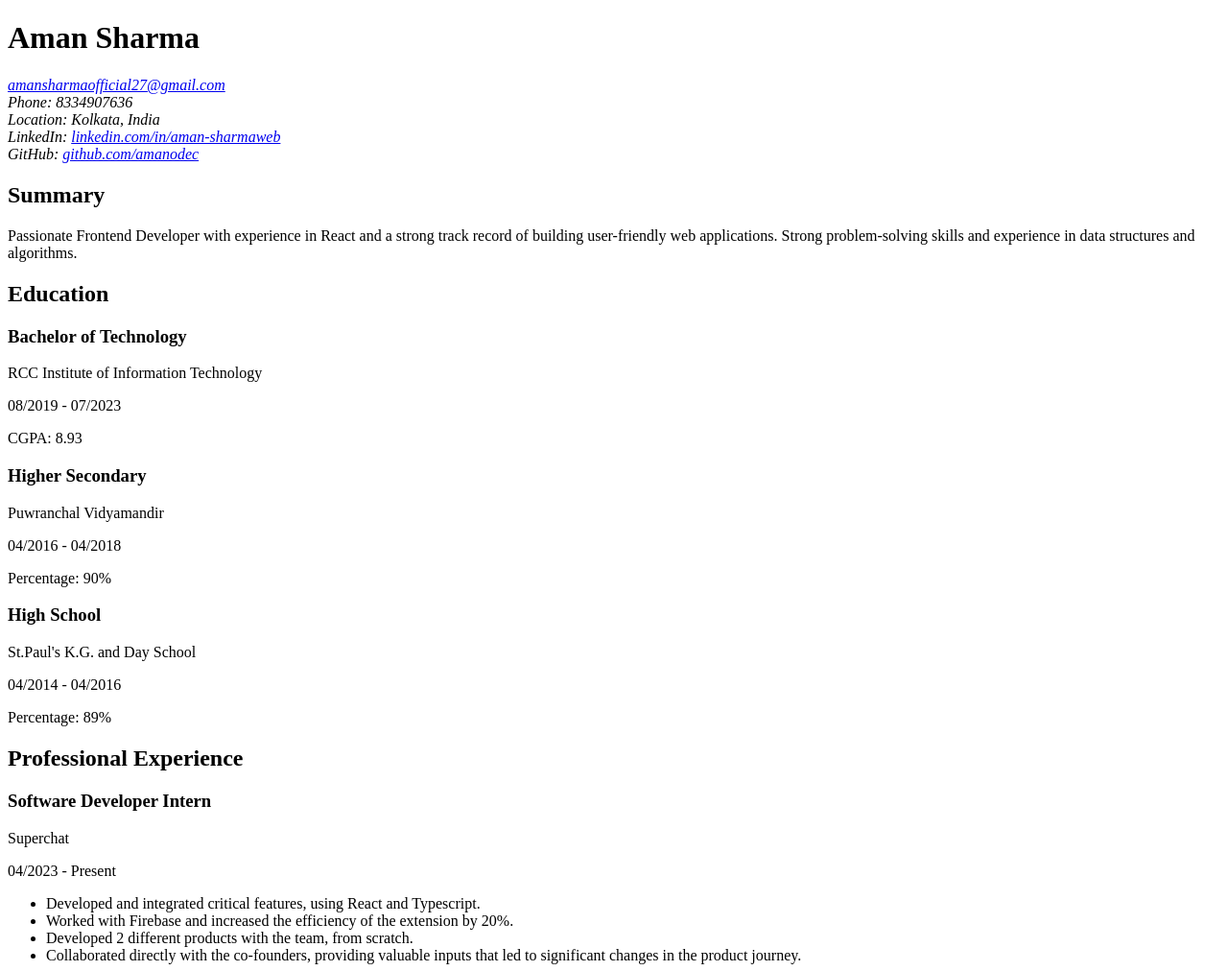
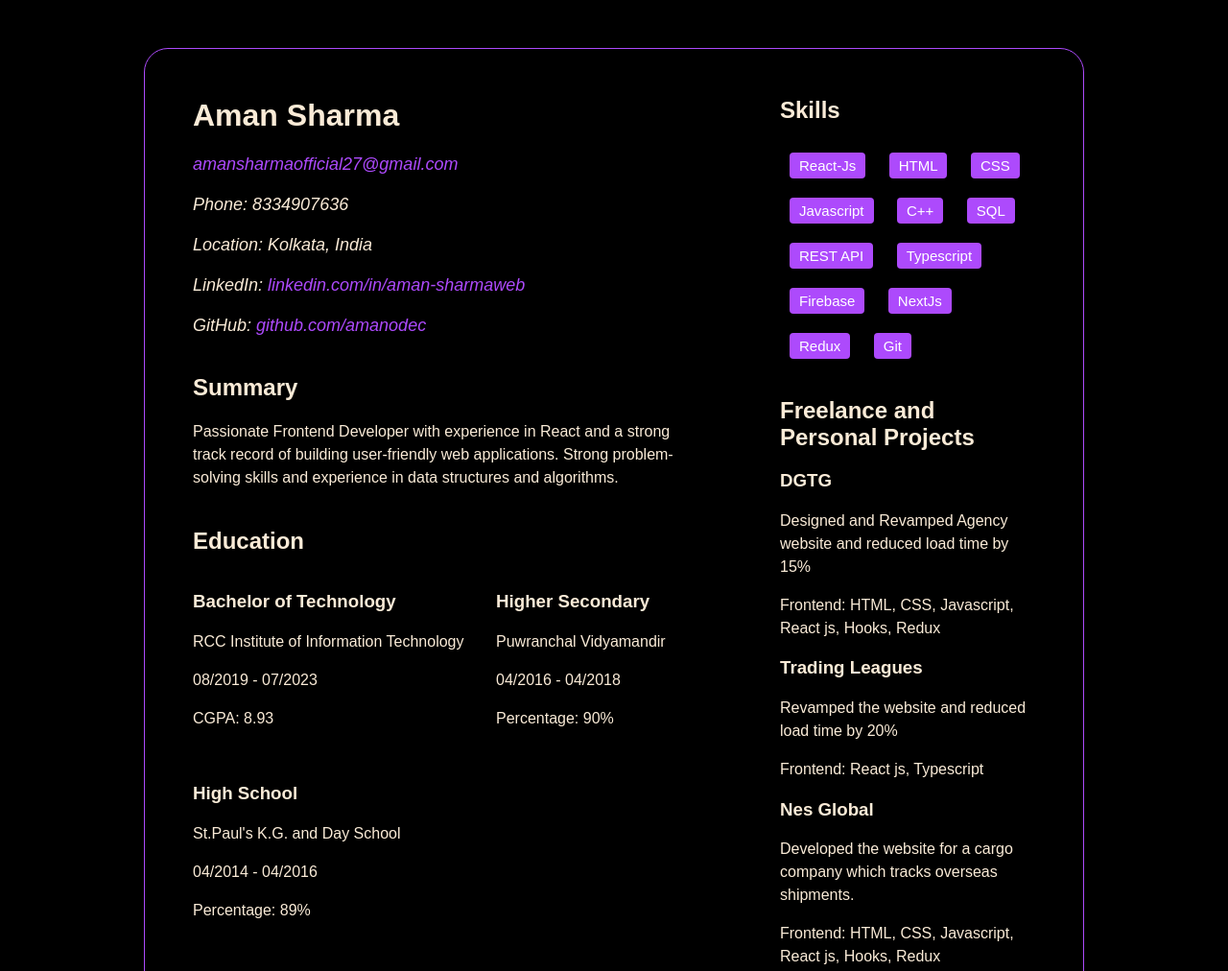
Before and after one commit to amanodec/resume, a plain HTML site: page index.html in a window 1280 px wide. Shown: the top 1012 px of the page at 96% size. Drawn offline with Linux system fonts and the light colour scheme.

Commit message:
added css styling initial

```diff
--- a/index.html
+++ b/index.html
@@ -1,52 +1,62 @@
 <!DOCTYPE html>
 <html lang="en">
   <head>
-    <meta charset="UTF-8">
-    <meta name="viewport" content="width=device-width, initial-scale=1.0">
+    <meta charset="UTF-8" />
+    <meta name="viewport" content="width=device-width, initial-scale=1.0" />
     <title>Aman Sharma - Resume</title>
-    <style>
-    </style>
+    <link rel="stylesheet" href="styles.css" />
   </head>
   <body>
+    <div>
     <header>
-        <h1>Aman Sharma</h1>
+      <h1 class="bold">Aman Sharma</h1>
     </header>
-
     <section class="contact">
       <address>
-            <a href="mailto:amansharmaofficial27@gmail.com">amansharmaofficial27@gmail.com</a><br>
-            Phone: 8334907636<br>
-            Location: Kolkata, India<br>
-            LinkedIn: <a href="https://linkedin.com/in/aman-sharmaweb">linkedin.com/in/aman-sharmaweb</a><br>
+        <a href="mailto:amansharmaofficial27@gmail.com"
+          >amansharmaofficial27@gmail.com</a
+        ><br /> <br>
+        Phone: 8334907636<br /> <br>
+        Location: Kolkata, India<br /> <br>
+        LinkedIn:
+        <a href="https://linkedin.com/in/aman-sharmaweb"
+          >linkedin.com/in/aman-sharmaweb</a
+        ><br /> <br>
         GitHub: <a href="https://github.com/amanodec">github.com/amanodec</a>
       </address>
     </section>
 
     <section class="summary">
-        <h2>Summary</h2>
-        <p>Passionate Frontend Developer with experience in React and a strong track record of building user-friendly web applications. Strong problem-solving skills and experience in data structures and algorithms.</p>
+      <h2 class="bold">Summary</h2>
+      <p>
+        Passionate Frontend Developer with experience in React and a strong
+        track record of building user-friendly web applications. Strong
+        problem-solving skills and experience in data structures and algorithms.
+      </p>
     </section>
 
     <section class="education">
-        <h2>Education</h2>
+      <h2 class="bold">Education</h2>
+      <div class="grid">
       <article>
-            <h3>Bachelor of Technology</h3>
+        <h3 class="bold">Bachelor of Technology</h3>
         <p>RCC Institute of Information Technology</p>
         <p>08/2019 - 07/2023</p>
         <p>CGPA: 8.93</p>
       </article>
       <article>
-            <h3>Higher Secondary</h3>
+        <h3 class="bold">Higher Secondary</h3>
         <p>Puwranchal Vidyamandir</p>
         <p>04/2016 - 04/2018</p>
         <p>Percentage: 90%</p>
       </article>
       <article>
-            <h3>High School</h3>
+        <h3 class="bold">High School</h3>
         <p>St.Paul's K.G. and Day School</p>
         <p>04/2014 - 04/2016</p>
         <p>Percentage: 89%</p>
       </article>
+    </div>
     </section>
 
     <section class="experience">
@@ -56,10 +66,19 @@
         <p>Superchat</p>
         <p>04/2023 - Present</p>
         <ul>
-                <li>Developed and integrated critical features, using React and Typescript.</li>
-                <li>Worked with Firebase and increased the efficiency of the extension by 20%.</li>
+          <li>
+            Developed and integrated critical features, using React and
+            Typescript.
+          </li>
+          <li>
+            Worked with Firebase and increased the efficiency of the extension
+            by 20%.
+          </li>
           <li>Developed 2 different products with the team, from scratch.</li>
-                <li>Collaborated directly with the co-founders, providing valuable inputs that led to significant changes in the product journey.</li>
+          <li>
+            Collaborated directly with the co-founders, providing valuable
+            inputs that led to significant changes in the product journey.
+          </li>
         </ul>
       </article>
       <article>
@@ -68,12 +87,19 @@
         <p>01/2022 - 06/2022, Kolkata</p>
         <ul>
           <li>Developed user-friendly interfaces using React and CSS.</li>
-                <li>Collaborated with a team of developers and designers to deliver projects ahead of schedule.</li>
-                <li>Troubleshooted and resolved issues related to browser compatibility and responsiveness.</li>
+          <li>
+            Collaborated with a team of developers and designers to deliver
+            projects ahead of schedule.
+          </li>
+          <li>
+            Troubleshooted and resolved issues related to browser compatibility
+            and responsiveness.
+          </li>
         </ul>
       </article>
     </section>
-
+  </div>
+  <div>
     <section class="skills">
       <h2>Skills</h2>
       <ul>
@@ -95,18 +121,21 @@
     <section class="projects">
       <h2>Freelance and Personal Projects</h2>
       <article>
-            <h3>DGTG</h3>
+        <a href="https://www.dgtg.in" target="_blank"><h3>DGTG</h3></a>
         <p>Designed and Revamped Agency website and reduced load time by 15%</p>
         <p>Frontend: HTML, CSS, Javascript, React js, Hooks, Redux</p>
       </article>
       <article>
-            <h3>Trading Leagues</h3>
+        <a href="https://tradingleagues.app/"><h3>Trading Leagues</h3></a>
         <p>Revamped the website and reduced load time by 20%</p>
         <p>Frontend: React js, Typescript</p>
       </article>
       <article>
-            <h3>Nes Global</h3>
-            <p>Developed the website for a cargo company which tracks overseas shipments.</p>
+        <a href="https://www.nesglobal.in/"><h3>Nes Global</h3></a>
+        <p>
+          Developed the website for a cargo company which tracks overseas
+          shipments.
+        </p>
         <p>Frontend: HTML, CSS, Javascript, React js, Hooks, Redux</p>
       </article>
     </section>
@@ -115,7 +144,10 @@
       <h2>Achievements</h2>
       <ul>
         <li>ACM ICPC Regionalist 2020</li>
-            <li>1096 rank in Google Kickstart Round-E and under 500 rank in HackWithInfy 2022</li>
+        <li>
+          1096 rank in Google Kickstart Round-E and under 500 rank in
+          HackWithInfy 2022
+        </li>
         <li>Solved 400+ problems on Leetcode</li>
         <li>Codechef 3* (Highest Rating 1669)</li>
       </ul>
@@ -129,5 +161,6 @@
         <li>Bengali - Limited Working Proficiency</li>
       </ul>
     </section>
+  </div>
   </body>
 </html>
--- /dev/null
+++ b/styles.css
@@ -0,0 +1,126 @@
+body {
+  font-family: "Arial", sans-serif;
+  background-color: black;
+  color: antiquewhite;
+  margin: 0;
+  padding: 30px 50px 30px 50px;
+  display: flex;
+  justify-content: space-evenly;
+  border: 1px solid #ad4afc;
+  margin: 50px 150px 50px 150px;
+  border-radius: 25px;;
+}
+
+a {
+  text-decoration: none;
+  color: antiquewhite;
+}
+a:after {
+  text-decoration: none;
+}
+
+p {
+    font-size: 16px;
+    line-height: 1.5;
+}
+
+section {
+  margin: 40px 0 30px 0;
+}
+
+li {
+  margin-bottom: 5px;
+  font-size: 15px;
+}
+.container {
+  max-width: 800px;
+  margin: 0 auto;
+  padding: 20px;
+  box-shadow: 0 0 10px rgba(0, 0, 0, 0.1);
+}
+
+.bold {
+  font-weight: bold;
+}
+.header {
+  font-size: 36px;
+  font-weight: bold;
+  margin-bottom: 20px;
+  color: #333;
+}
+
+.contact {
+  font-size: 18px;
+  margin-top: 10px;
+}
+
+.contact a {
+  text-decoration: none;
+  color: #ad4afc;
+}
+
+.section-heading {
+  font-size: 24px;
+  font-weight: bold;
+  margin-top: 20px;
+  color: #333;
+}
+
+.section-content {
+  margin-top: 10px;
+}
+
+.education-item,
+.experience-item {
+  margin-top: 10px;
+}
+
+.skills {
+  margin-top: 20px;
+}
+
+.skills ul {
+  list-style-type: none;
+  margin: 0;
+  padding: 0;
+}
+.summary {
+  width: 40vw;
+  margin-right: 100px;
+}
+
+.grid {
+  display: grid;
+  grid-template-columns: 1fr 1fr;
+  grid-gap: 20px;
+}
+
+.skills li {
+  display: inline-block;
+  margin-right: 10px;
+  background-color: #ad4afc;
+  color: #fff;
+  padding: 5px 10px;
+  border-radius: 4px;
+  margin: 10px;
+}
+
+.projects {
+  margin-top: 20px;
+}
+
+.project-item {
+  margin-top: 10px;
+}
+
+.achievements {
+  margin-top: 20px;
+}
+
+.languages {
+  margin-top: 20px;
+}
+
+.flex {
+  display: flex;
+}
```
Lines whose indentation alone changed are shown as unchanged.
